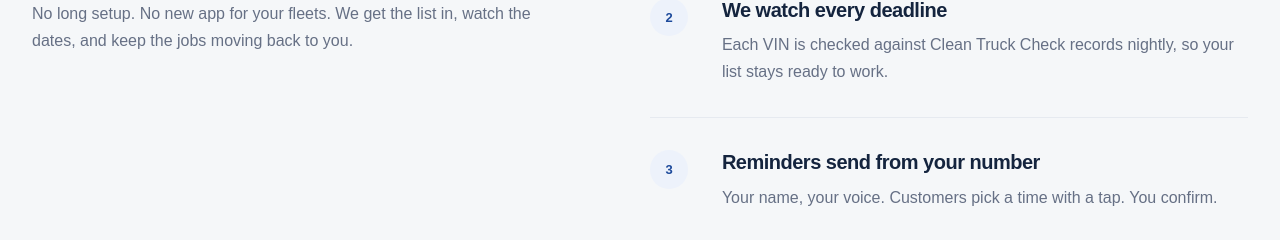
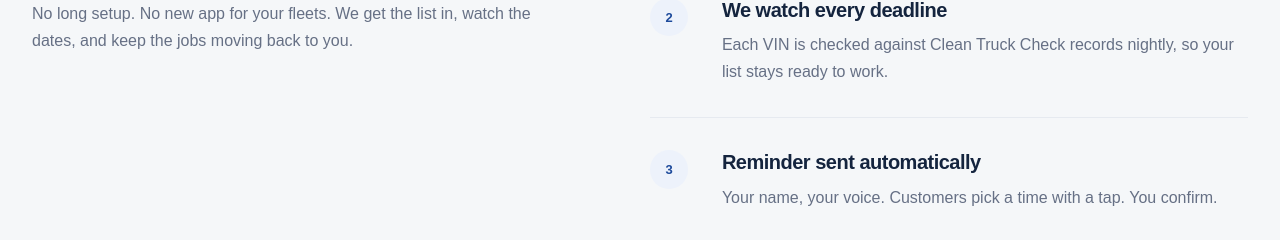
Before and after one commit to dshap456/gotruckcheck, a Next.js app: page / in a window 1280 px wide. Shown: the part 2029-2269 px from the top of the page. Built offline with nearby package versions, Linux system fonts and the light colour scheme; no server answers; a web font is replaced by a local one.

Commit message:
Update reminder step headline

```diff
--- a/app/page.tsx
+++ b/app/page.tsx
@@ -120,7 +120,7 @@ export default function Home() {
             <li>
               <span className="step-number">3</span>
               <div>
-                <h3>Reminders send from your number</h3>
+                <h3>Reminder sent automatically</h3>
                 <p>
                   Your name, your voice. Customers pick a time with a tap. You
                   confirm.
```
